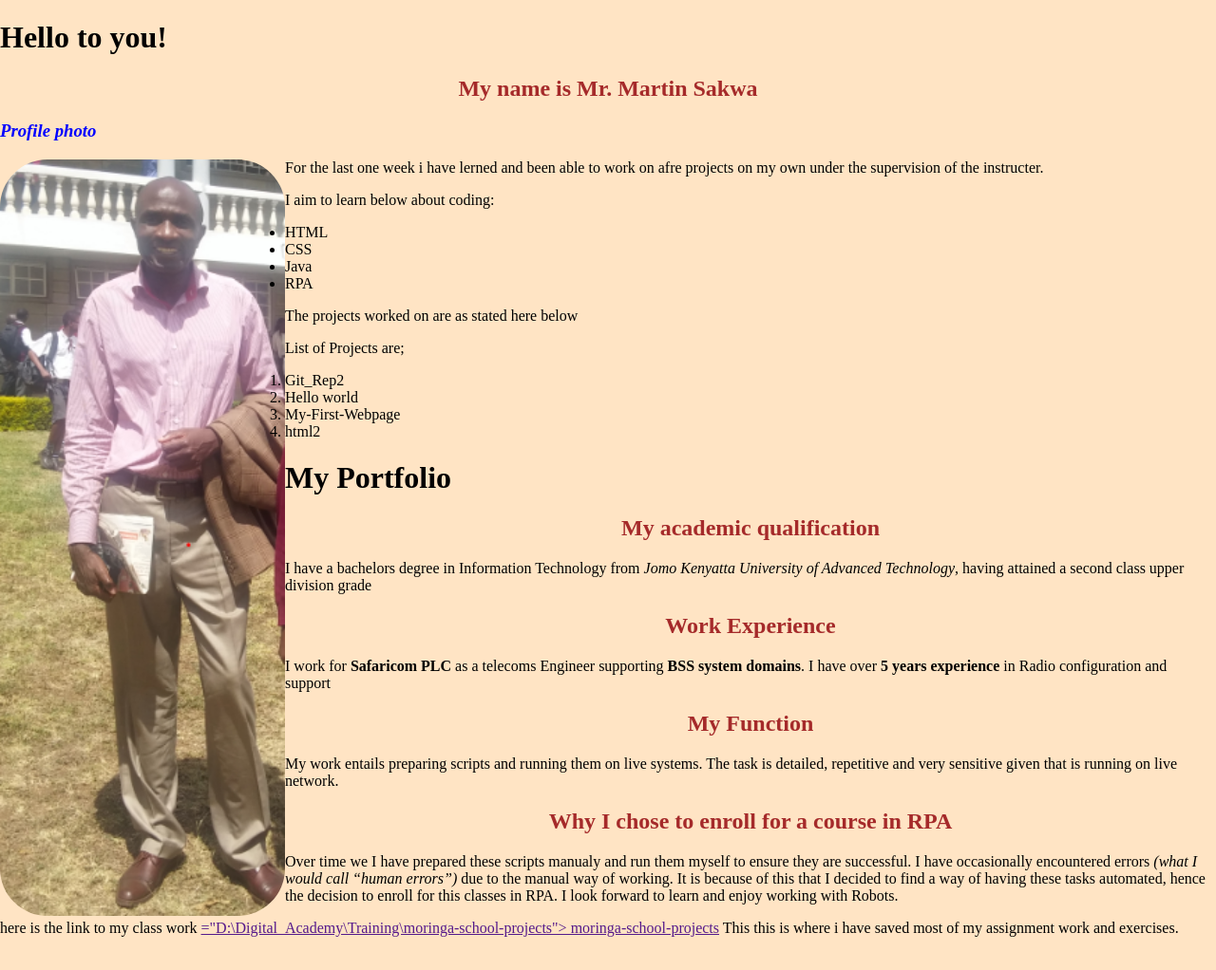
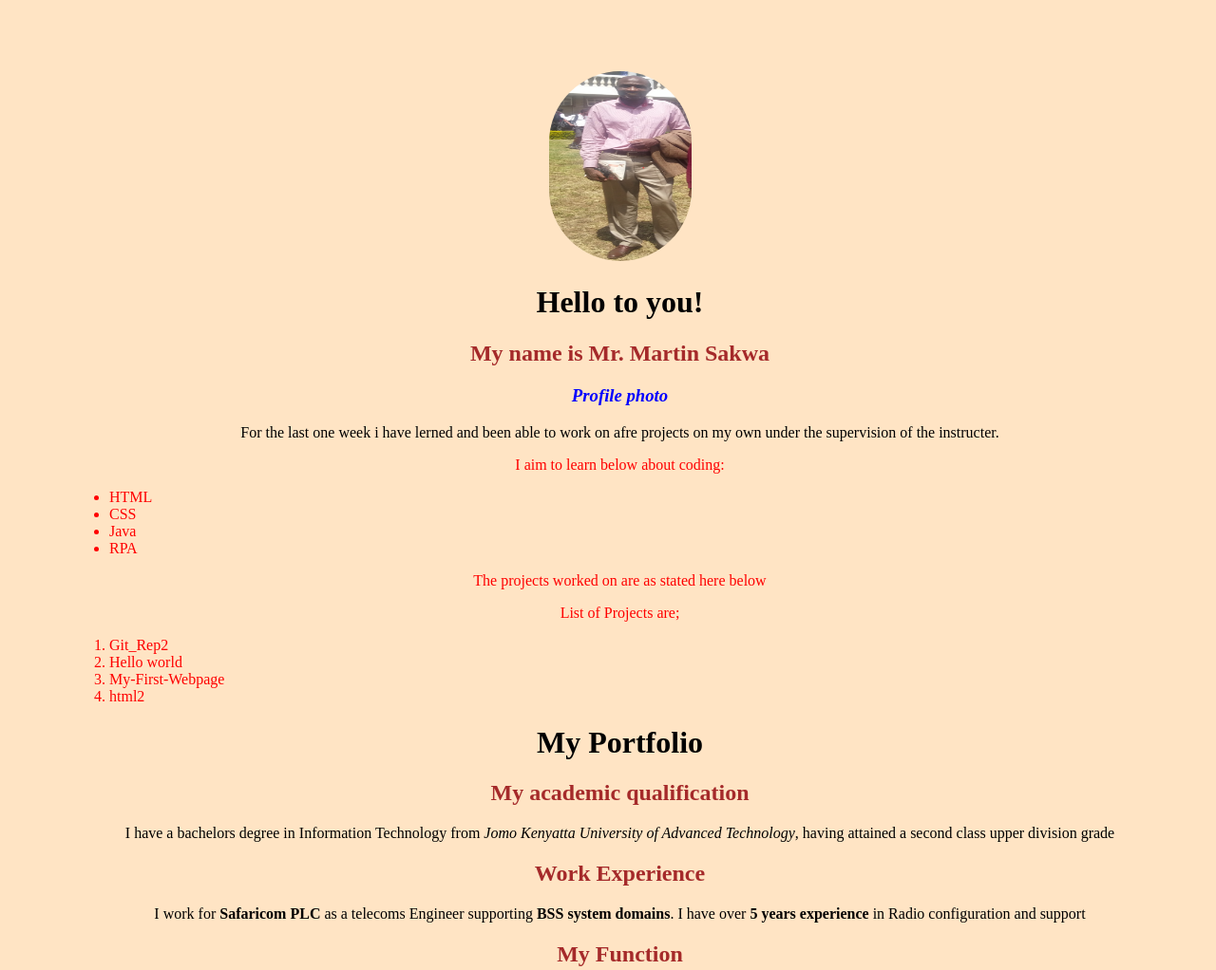
Before and after one commit to sakwamatsotso/origin, a plain HTML site: page index.html in a window 1280 px wide. Shown: the top 1022 px of the page at 95% size. Drawn offline with Linux system fonts and the light colour scheme.

Commit message:
added div and styled it

```diff
--- a/css/styles.css
+++ b/css/styles.css
@@ -9,11 +9,22 @@ h3 {
   }
   body{
     background-color: bisque;
-    margin: auto;
+    margin-top: 75px;
+    margin-right: 50px;
+    margin-bottom: 20px;
+    margin-left: 75px;
+    text-align: center;
   }
   img{
-    border-radius: 50px;
-    width: 300px;
-    float: left;
-    text-align: right;
+    border-radius: 100px;
+    width: 150px;
+    margin: auto;
+    height: 200px;
+    text-align: center;
   }
+.tool_kit{
+  color:red;
+  }
+  li{
+    text-align: left;
+  }
--- a/index.html
+++ b/index.html
@@ -1,15 +1,19 @@
 <!DOCTYPE html>
 <html>
+
 <head>
   <title>My Assignment</title>
   <link href="css/styles.css" rel="stylesheet" type="text/css">
+  <img src="images/My Photo.jpeg" alt="My Profile Photo">
 </head>
+
 <body>
   <h1>Hello to you!</h1>
   <h2>My name is Mr. Martin Sakwa</h2>
   <h3><strong>Profile photo</strong></h3>
-    <img src="images/My Photo.jpeg" alt="My Profile Photo">
-    <p>For the last one week i have lerned and been able to work on afre projects on my own under the supervision of the instructer.</p>
+  <p>For the last one week i have lerned and been able to work on afre projects on my own under the supervision of the
+    instructer.</p>
+  <div class="tool_kit">
     <p>I aim to learn below about coding:</p>
     <ul>
       <li>HTML</li>
@@ -25,24 +29,33 @@
       <li>My-First-Webpage</li>
       <li>html2</li>
     </ol>
+  </div>
   <h1>My Portfolio</h1>
   <h2>My academic qualification</h2>
   <p>
-    I have a bachelors degree in Information Technology from <em>Jomo Kenyatta University of Advanced Technology</em>, having attained a second class upper division grade
+    I have a bachelors degree in Information Technology from <em>Jomo Kenyatta University of Advanced Technology</em>,
+    having attained a second class upper division grade
   </p>
   <h2>Work Experience</h2>
   <p>
-    I work for <strong> Safaricom PLC </strong> as a telecoms Engineer supporting <strong>BSS system domains</strong>. I have over <strong>5 years experience</strong> in Radio configuration and support
+    I work for <strong> Safaricom PLC </strong> as a telecoms Engineer supporting <strong>BSS system domains</strong>. I
+    have over <strong>5 years experience</strong> in Radio configuration and support
   </p>
   <h2>My Function</h2>
   <p>
-    My work entails preparing scripts and running them on live systems. The task is detailed, repetitive  and very sensitive given that is running on live network.
+    My work entails preparing scripts and running them on live systems. The task is detailed, repetitive and very
+    sensitive given that is running on live network.
   </p>
   <h2>Why I chose to enroll for a course in RPA</h2>
   <p>
-    Over time we I have prepared these scripts manualy and run them myself to ensure they are successful. I have occasionally encountered errors <em>(what I would call “human errors”)</em> due to the manual way of working. It is because of this that I decided to find a way of having these tasks automated, hence the decision to enroll for this classes in RPA. I look forward to learn and enjoy working with Robots.
+    Over time we I have prepared these scripts manualy and run them myself to ensure they are successful. I have
+    occasionally encountered errors <em>(what I would call “human errors”)</em> due to the manual way of working. It is
+    because of this that I decided to find a way of having these tasks automated, hence the decision to enroll for this
+    classes in RPA. I look forward to learn and enjoy working with Robots.
   </p>
-    <p>here is the link to my class work <a href>="D:\Digital_Academy\Training\moringa-school-projects"> moringa-school-projects</a> This this is where i have saved most of my assignment work and exercises.</p>
+  <p>here is the link to my class work <a href>="D:\Digital_Academy\Training\moringa-school-projects">
+      moringa-school-projects</a> This this is where i have saved most of my assignment work and exercises.</p>
 
 </body>
+
 </html>
```
Lines whose indentation alone changed are shown as unchanged.
